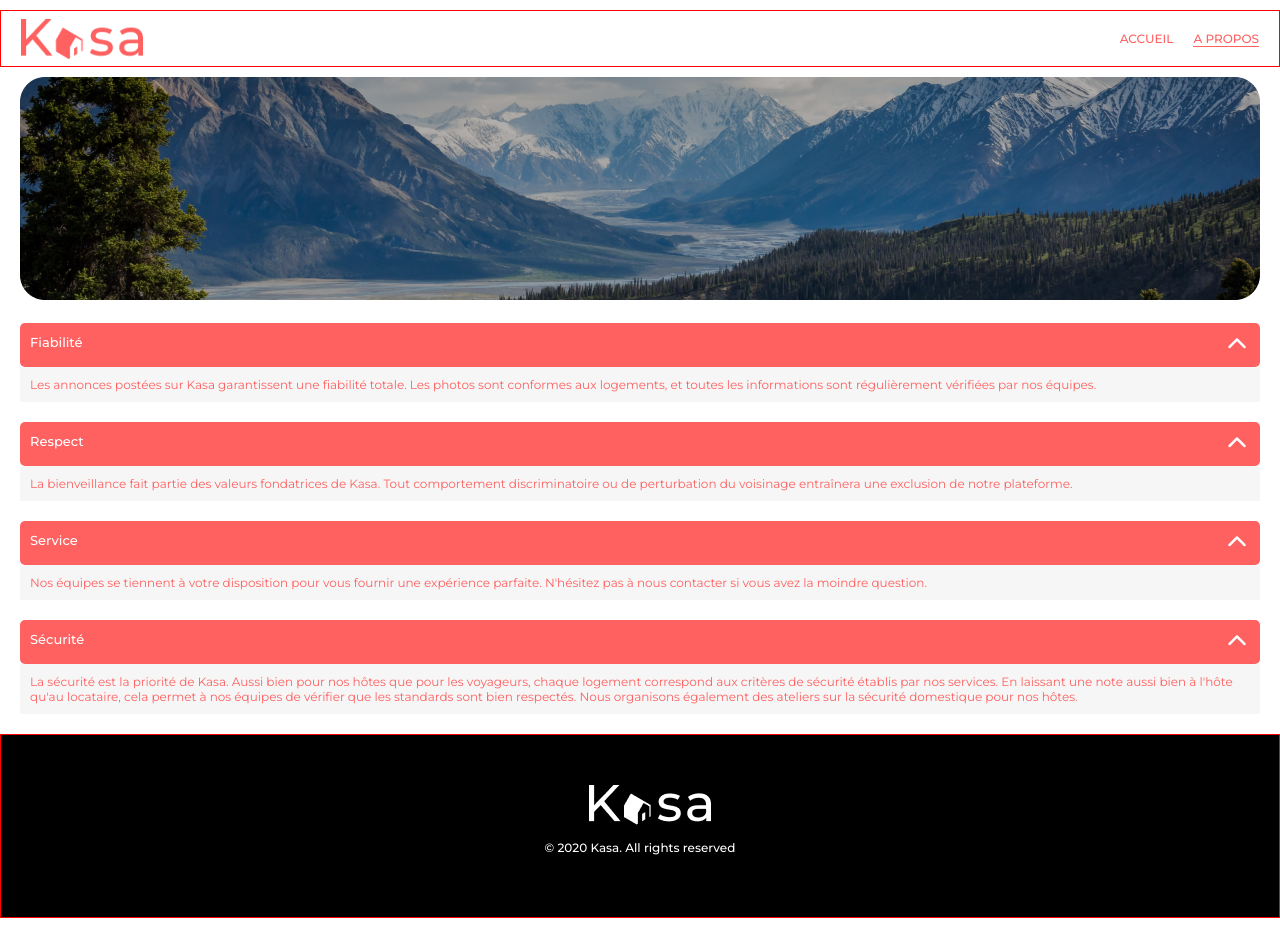
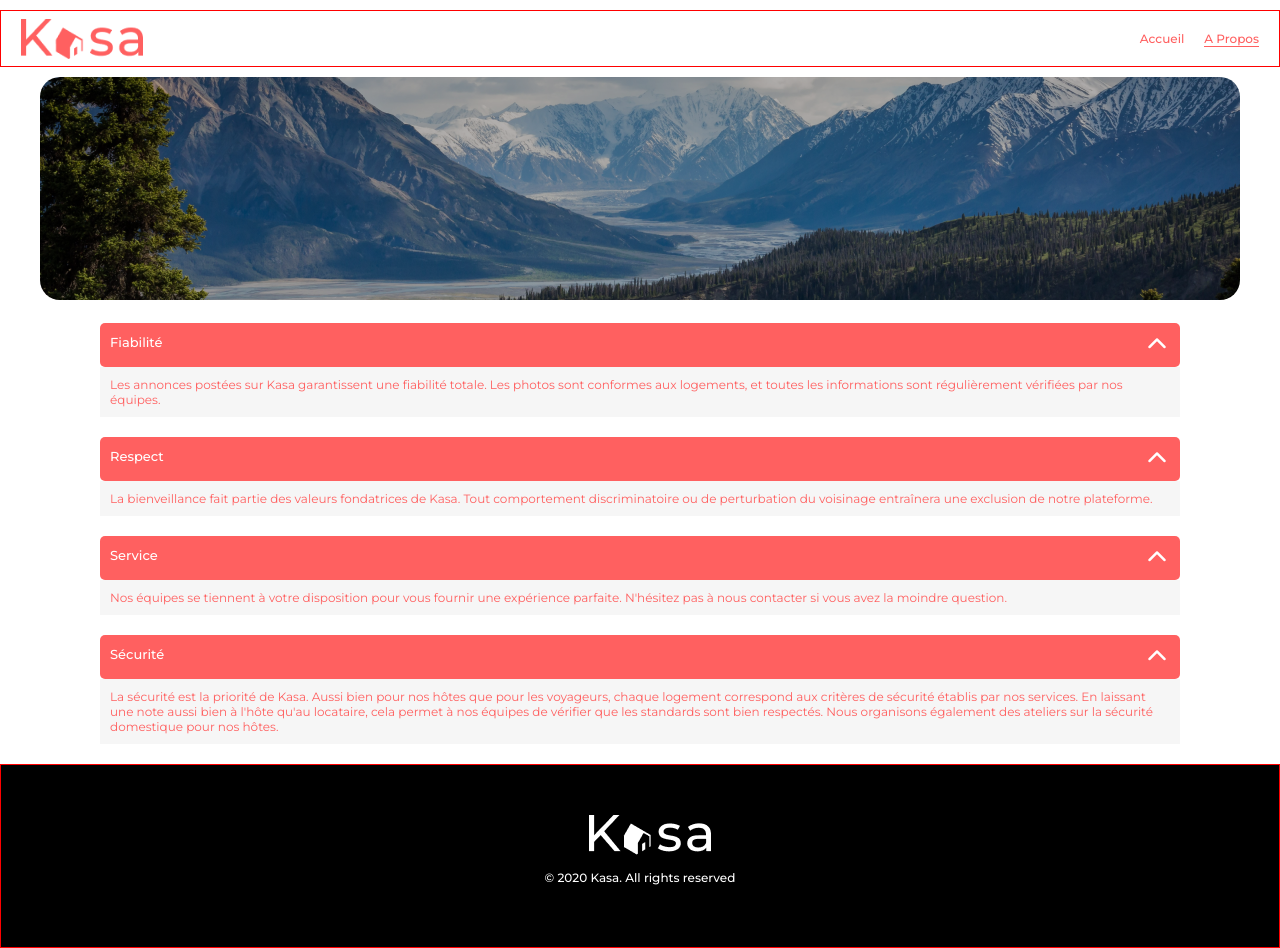
Before and after one commit to AurelieLescop/kasa, a React (Create React App) app: page /About in a window 1280 px wide. Before the commit the page ends 918 px from the top, so only its background shows below. Built offline with nearby package versions, Linux system fonts and the light colour scheme.

Commit message:
mise en forme about desktop tablette

```diff
--- a/src/css/about.scss
+++ b/src/css/about.scss
@@ -14,6 +14,11 @@
 
     // filter: brightness(0.65);
 
+}
 
+    @media all and (min-width: 767px) {
 
-}
+        .about__collapse {
+            margin : 10px 60px;
+        }
+        }
--- a/src/css/app.scss
+++ b/src/css/app.scss
@@ -9,6 +9,7 @@
 @import './imageslider.scss';
 @import './accomodation.scss';
 @import './ratingbar.scss';
+
 
 
 /* body {
@@ -31,3 +32,9 @@ body {
     /*border : 1px solid red;
      essai pour voir limite du body */
 }
+
+@media all and (min-width: 767px) {
+    main {
+        padding: 0 40px;
+    }
+}
--- a/src/css/banner.scss
+++ b/src/css/banner.scss
@@ -41,7 +41,7 @@
 
 }
 
-@media all and (min-width: 691px) {
+@media all and (min-width: 767px) {
 .break {
     display: none;
 }
--- a/src/css/collapse.scss
+++ b/src/css/collapse.scss
@@ -77,6 +77,10 @@ border-radius: -5px;
     // position: relative;
 }
 
+// .collapse {
+//     margin: 30px;
+// }
+
 .fa-chevron-up {
     font-size: 20px;
 }
--- a/src/css/header.scss
+++ b/src/css/header.scss
@@ -50,7 +50,7 @@ li a {
 }
 
 @media all and (min-width: 767px) {
-  li {
+  nav li {
     text-transform: capitalize;
   }
 }
--- a/src/pages/About.js
+++ b/src/pages/About.js
@@ -5,7 +5,7 @@ import picture from "../IMG_about.png";
 
 function About() {
   return (
-    <div className="About">
+    <div className="about">
       <Header />
       <main>
         <img
@@ -14,7 +14,8 @@ function About() {
           alt="photographie de paysage"
         />
 
-        <article>
+        <div className="about__collapse">
+          <article>
           <Collapse label="Fiabilité">
             <p>
               Les annonces postées sur Kasa garantissent une fiabilité totale.
@@ -22,7 +23,8 @@ function About() {
               informations sont régulièrement vérifiées par nos équipes.
             </p>
           </Collapse>
-        </article>
+          </article>
+
         <article>
           <Collapse label="Respect">
             <p>
@@ -53,6 +55,7 @@ function About() {
             </p>
           </Collapse>
         </article>
+        </div>
       </main>
       <Footer />
     </div>
```
